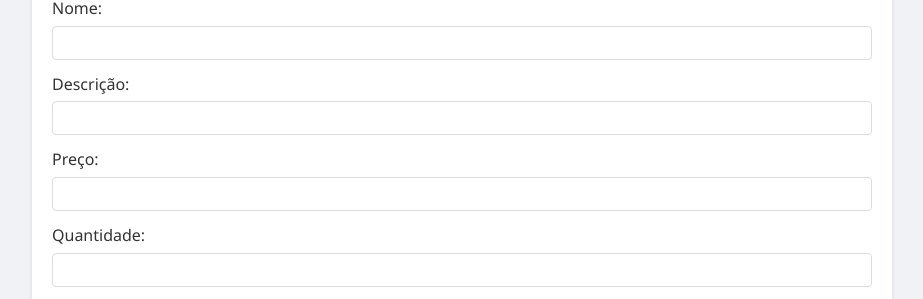
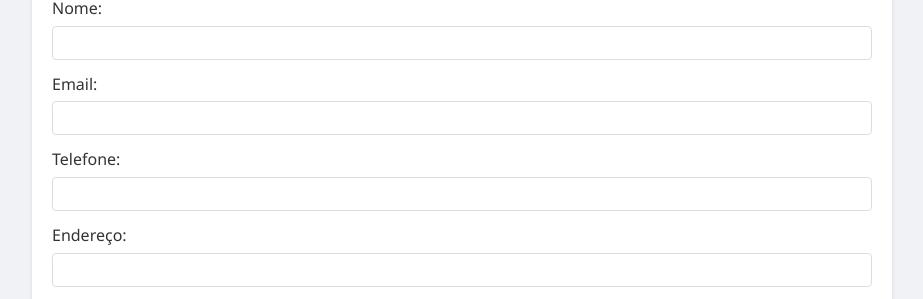
Before and after one commit to brunorm86/easydemandasfront, a React (Vite) app: page / in a window 1280 px wide. Shown: the part 229-528 px from the top of the page, without its empty margins (178-1101 px from the left). Built offline with nearby package versions, Linux system fonts and the light colour scheme; no server answers.

Commit message:
refactor: update Pessoa entity fields to email, telefone, and endereco and fix update endpoint URL

```diff
--- a/src/components/PessoaForm.jsx
+++ b/src/components/PessoaForm.jsx
@@ -3,17 +3,17 @@ import { useState, useEffect } from 'react';
 
 function PessoaForm({ pessoaEditando, onSalvar, onCancelar }) {
   const [nome, setNome] = useState('');
-  const [descricao, setDescricao] = useState('');
-  const [preco, setPreco] = useState('');
-  const [quantidade, setQuantidade] = useState('');
+  const [email, setEmail] = useState('');
+  const [telefone, setTelefone] = useState('');
+  const [endereco, setEndereco] = useState('');
 
   // Quando receber um produto para editar, preenche o formulário
   useEffect(() => {
     if (pessoaEditando) {
       setNome(pessoaEditando.nome || '');
-      setDescricao(pessoaEditando.descricao || '');
-      setPreco(pessoaEditando.preco || '');
-      setQuantidade(pessoaEditando.quantidade || '');
+      setEmail(pessoaEditando.email || '');
+      setTelefone(pessoaEditando.telefone || '');
+      setEndereco(pessoaEditando.endereco || '');
     } else {
       limparFormulario();
     }
@@ -21,9 +21,9 @@ function PessoaForm({ pessoaEditando, onSalvar, onCancelar }) {
 
   const limparFormulario = () => {
     setNome('');
-    setDescricao('');
-    setPreco('');
-    setQuantidade('');
+    setEmail('');
+    setTelefone('');
+    setEndereco('');
   };
 
   const handleSubmit = (e) => {
@@ -31,9 +31,9 @@ function PessoaForm({ pessoaEditando, onSalvar, onCancelar }) {
 
     const pessoa = {
       nome,
-      descricao,
-      preco: parseFloat(preco),
-      quantidade: parseInt(quantidade),
+      email,
+      telefone,
+      endereco,
     };
 
     // Se estiver editando, inclui o ID no objeto
@@ -61,34 +61,33 @@ function PessoaForm({ pessoaEditando, onSalvar, onCancelar }) {
           />
         </div>
         <div style={styles.campo}>
-          <label htmlFor="descricao">Descrição:</label>
+          <label htmlFor="email">Email:</label>
           <input
-            id="descricao"
+            id="email"
             type="text"
-            value={descricao}
-            onChange={(e) => setDescricao(e.target.value)}
+            value={email}
+            onChange={(e) => setEmail(e.target.value)}
             style={styles.input}
           />
         </div>
         <div style={styles.campo}>
-          <label htmlFor="preco">Preço:</label>
+          <label htmlFor="telefone">Telefone:</label>
           <input
-            id="preco"
-            type="number"
-            step="0.01"
-            value={preco}
-            onChange={(e) => setPreco(e.target.value)}
+            id="telefone"
+            type="text"
+            value={telefone}
+            onChange={(e) => setTelefone(e.target.value)}
             required
             style={styles.input}
           />
         </div>
         <div style={styles.campo}>
-          <label htmlFor="quantidade">Quantidade:</label>
+          <label htmlFor="endereco">Endereço:</label>
           <input
-            id="quantidade"
-            type="number"
-            value={quantidade}
-            onChange={(e) => setQuantidade(e.target.value)}
+            id="endereco"
+            type="text"
+            value={endereco}
+            onChange={(e) => setEndereco(e.target.value)}
             required
             style={styles.input}
           />
--- a/src/components/PessoaList.jsx
+++ b/src/components/PessoaList.jsx
@@ -17,9 +17,9 @@ function PessoaList({ pessoas, onEditar, onDeletar }) {
                     <tr>
                         <th style={styles.th}>ID</th>
                         <th style={styles.th}>Nome</th>
-                        <th style={styles.th}>Descrição</th>
-                        <th style={styles.th}>Preço</th>
-                        <th style={styles.th}>Qtd</th>
+                        <th style={styles.th}>Email</th>
+                        <th style={styles.th}>Telefone</th>
+                        <th style={styles.th}>Endereço</th>
                         <th style={styles.th}>Ações</th>
                     </tr>
                 </thead>
@@ -28,9 +28,9 @@ function PessoaList({ pessoas, onEditar, onDeletar }) {
                         <tr key={pessoa.id}>
                             <td style={styles.td}>{pessoa.id}</td>
                             <td style={styles.td}>{pessoa.nome}</td>
-                            <td style={styles.td}>{pessoa.descricao || '-'}</td>
-                            <td style={styles.td}>R$ {pessoa.preco.toFixed(2)}</td>
-                            <td style={styles.td}>{pessoa.quantidade}</td>
+                            <td style={styles.td}>{pessoa.email || '-'}</td>
+                            <td style={styles.td}>{pessoa.telefone}</td>
+                            <td style={styles.td}>{pessoa.endereco}</td>
                             <td style={styles.td}>
                                 <button
                                     onClick={() => onEditar(pessoa)}
--- a/src/services/PessoaService.js
+++ b/src/services/PessoaService.js
@@ -28,7 +28,7 @@ export const criarPessoa = async (pessoa) => {
 };
 
 export const atualizarPessoa = async (pessoa) => {
-    const response = await api.put('/', pessoa);
+    const response = await api.put(`/${pessoa.id}`, pessoa);
     return response.data;
 };
 
```
